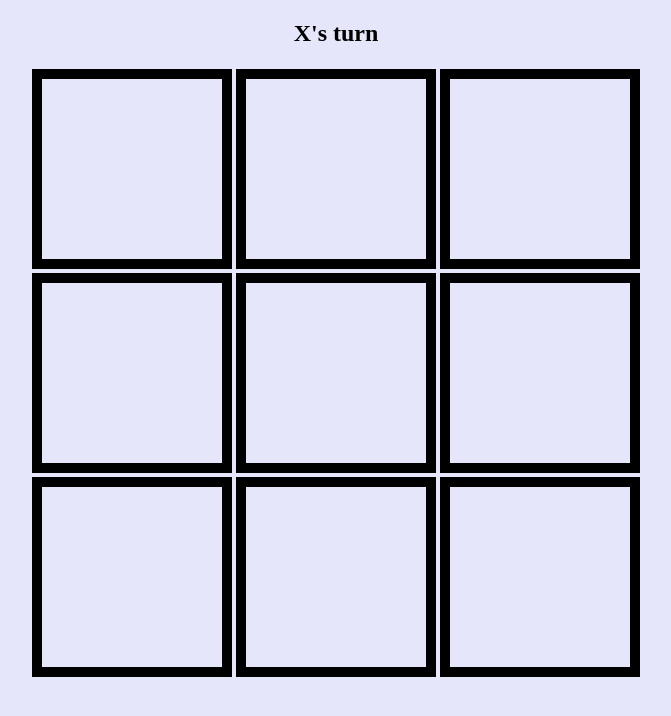
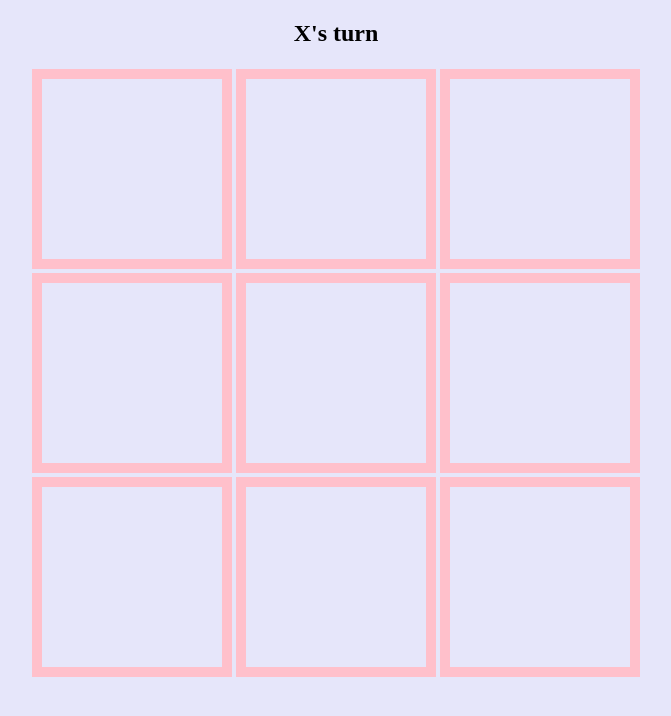
Before and after one commit to cbas/tictactoe, a website: page game/index.html in a window 1280 px wide. Shown: the whole page, without its empty margins (304-975 px from the left). Drawn offline with Linux system fonts and the light colour scheme.

Commit message:
Cheryl design kung fu

```diff
--- a/game/game.css
+++ b/game/game.css
@@ -15,7 +15,7 @@ body {
 .tile {
   height: 180px;
   width: 180px;
-  border: 10px solid black;
+  border: 10px solid pink;
   margin: 2px;
   font-size: 150px;
   display: flex;
```
